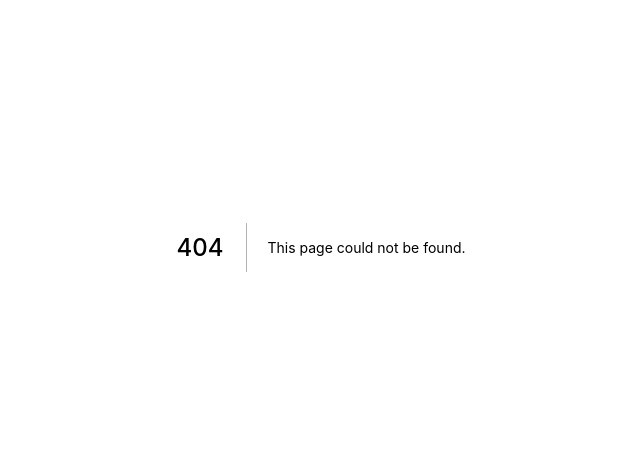
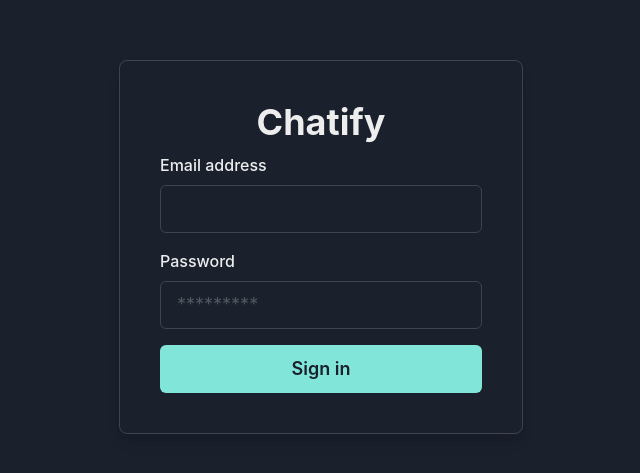
Before and after one commit to danzawadzki/chatify, a Next.js app: page /signin in a window 1280 px wide. Before the commit this address had no page. Shown: the part 153-626 px from the top of the page, without its empty margins (319-959 px from the left). Built offline with nearby package versions, Linux system fonts and the light colour scheme.

Commit message:
Added SignIn screen with form mockup.

```diff
--- /dev/null
+++ b/pages/signin.tsx
@@ -0,0 +1,3 @@
+import SignIn from "screens/SignIn/SignIn";
+
+export default SignIn;
--- /dev/null
+++ b/screens/SignIn/SignIn.tsx
@@ -0,0 +1,18 @@
+import { FC } from "react";
+import { Box, Flex, Heading } from "@chakra-ui/react";
+import SingInForm from "./SignInForm";
+
+const SingIn: FC = () => {
+  return (
+    <Flex width="100vw" height="100vh" align="center" justifyContent="center">
+      <Box p={10} borderWidth={1} borderRadius={8} boxShadow="lg">
+        <Box mb={2}>
+          <Heading textAlign="center">Chatify</Heading>
+        </Box>
+        <SingInForm />
+      </Box>
+    </Flex>
+  );
+};
+
+export default SingIn;
--- /dev/null
+++ b/screens/SignIn/SignInForm.tsx
@@ -0,0 +1,72 @@
+import { FC } from "react";
+import {
+  Button,
+  FormControl,
+  FormErrorMessage,
+  FormLabel,
+  Input,
+} from "@chakra-ui/react";
+import { SubmitHandler, useForm } from "react-hook-form";
+import { yupResolver } from "@hookform/resolvers/yup";
+import * as yup from "yup";
+
+interface SingInFormInputs {
+  email: string;
+  password: string;
+}
+
+const SignInFormInputsSchema = yup
+  .object({
+    email: yup.string().email().required(),
+    password: yup.string().min(8).required(),
+  })
+  .required();
+
+const SingInForm: FC = () => {
+  const {
+    register,
+    handleSubmit,
+    formState: { errors, isSubmitted, isSubmitting },
+  } = useForm<SingInFormInputs>({
+    resolver: yupResolver(SignInFormInputsSchema),
+  });
+
+  const onSubmit: SubmitHandler<SingInFormInputs> = (data) => console.log(data);
+
+  return (
+    <form onSubmit={handleSubmit(onSubmit)}>
+      <FormControl isInvalid={Boolean(errors?.email)}>
+        <FormLabel htmlFor="email">Email address</FormLabel>
+        <Input id="email" size="lg" {...register("email")} />
+        {errors?.email?.message && (
+          <FormErrorMessage>{errors?.email?.message}</FormErrorMessage>
+        )}
+      </FormControl>
+      <FormControl mt={4} mb={4} isInvalid={Boolean(errors?.password)}>
+        <FormLabel htmlFor="password">Password</FormLabel>
+        <Input
+          id="password"
+          type="password"
+          size="lg"
+          placeholder="*********"
+          {...register("password")}
+        />
+        {errors?.password?.message && (
+          <FormErrorMessage>{errors?.password?.message}</FormErrorMessage>
+        )}
+      </FormControl>
+      <Button
+        colorScheme="teal"
+        variant="solid"
+        size="lg"
+        type="submit"
+        isFullWidth
+        isLoading={isSubmitting}
+      >
+        Sign in
+      </Button>
+    </form>
+  );
+};
+
+export default SingInForm;
```
